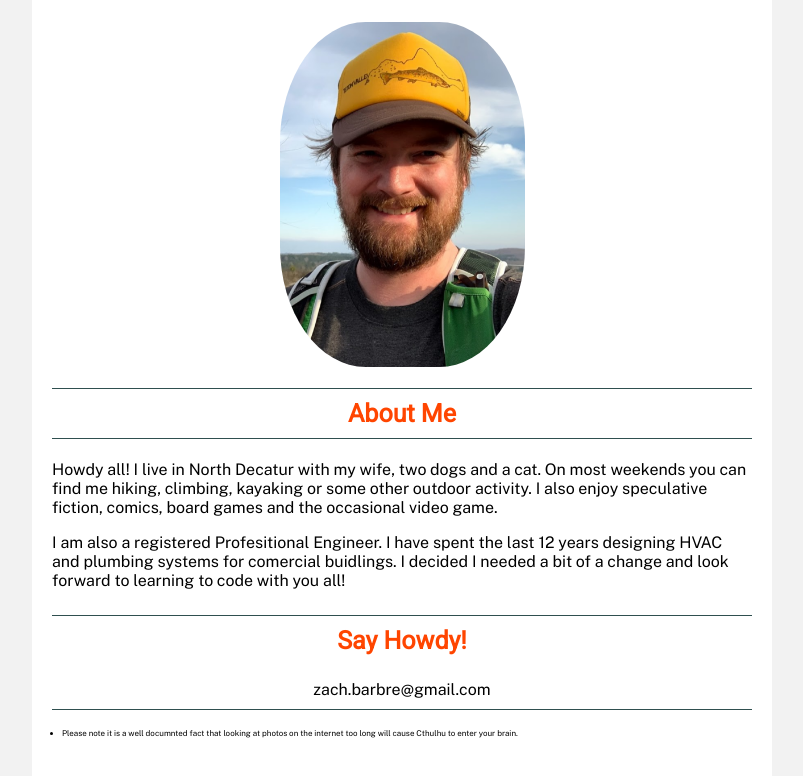
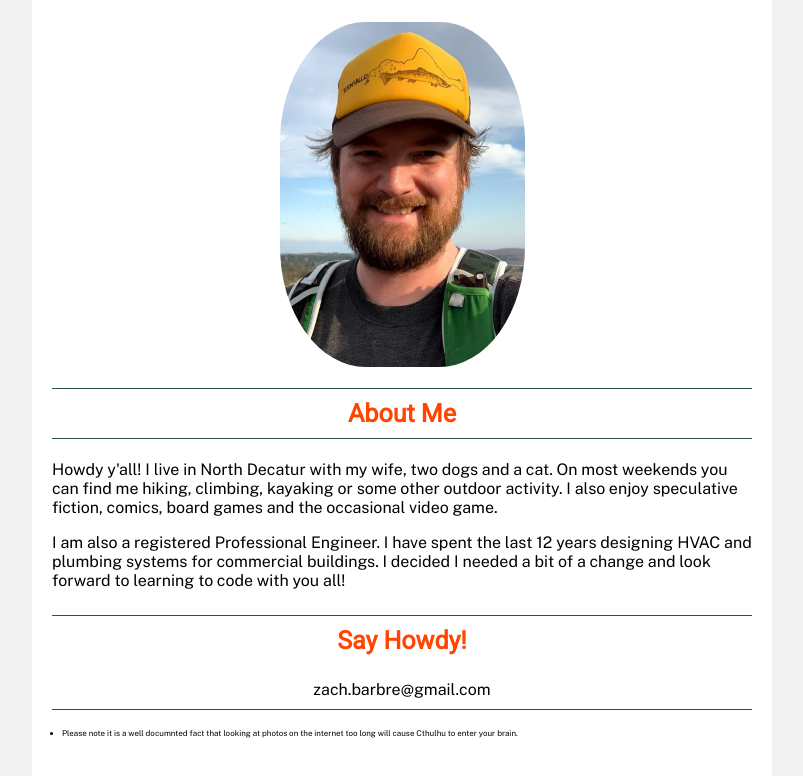
Before and after one commit to ZachBarbre/dc-about-me, a plain HTML site: page index.html in a window 1280 px wide. Shown: the part 124-900 px from the top of the page, without its empty margins (238-1041 px from the left). Drawn offline with nearby package versions, Linux system fonts and the light colour scheme.

Commit message:
fix spelling again

```diff
--- a/index.html
+++ b/index.html
@@ -11,10 +11,10 @@
     <img src="images/me.png" alt="A picture of Zach hiking">
     <h2>About Me</h2>
     <p>
-        Howdy all! I live in North Decatur with my wife, two dogs and a cat. On most weekends you can find me hiking, climbing, kayaking or some other outdoor activity. I also enjoy speculative fiction, comics, board games and the occasional video game.
+        Howdy y'all! I live in North Decatur with my wife, two dogs and a cat. On most weekends you can find me hiking, climbing, kayaking or some other outdoor activity. I also enjoy speculative fiction, comics, board games and the occasional video game.
     </p>
     <p>
-        I am also a registered Profesitional Engineer. I have spent the last 12 years designing HVAC and plumbing systems for comercial buidlings. I decided I needed a bit of a change and look forward to learning to code with you all!
+        I am also a registered Professional Engineer. I have spent the last 12 years designing HVAC and plumbing systems for commercial buildings. I decided I needed a bit of a change and look forward to learning to code with you all!
     </p>
     <h3>Say Howdy!</h3>
 
```
